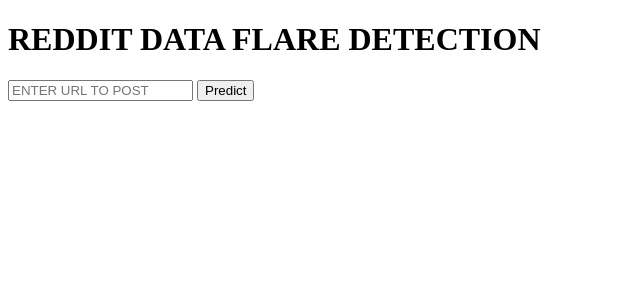
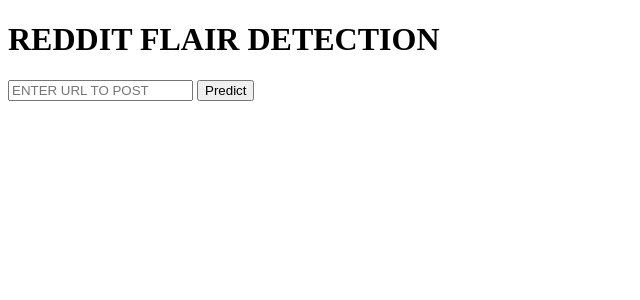
Before and after one commit to satyadwyoom/Reddit-Flair-Detector, a Flask app: page / in a window 1280 px wide. Shown: the top 300 px of the page, without its empty margins (0-640 px from the left). Run offline with Flask 2, Linux system fonts and the light colour scheme.

Commit message:
Update index.html

```diff
--- a/templates/index.html
+++ b/templates/index.html
@@ -12,7 +12,7 @@
 
 <body>
  <div class="login">
-	<h1>REDDIT DATA FLARE DETECTION</h1>
+	<h1>REDDIT FLAIR DETECTION</h1>
 
      <!-- Main Input For Receiving Query to our ML -->
     <form action="{{ url_for('predict')}}"method="post">
```
